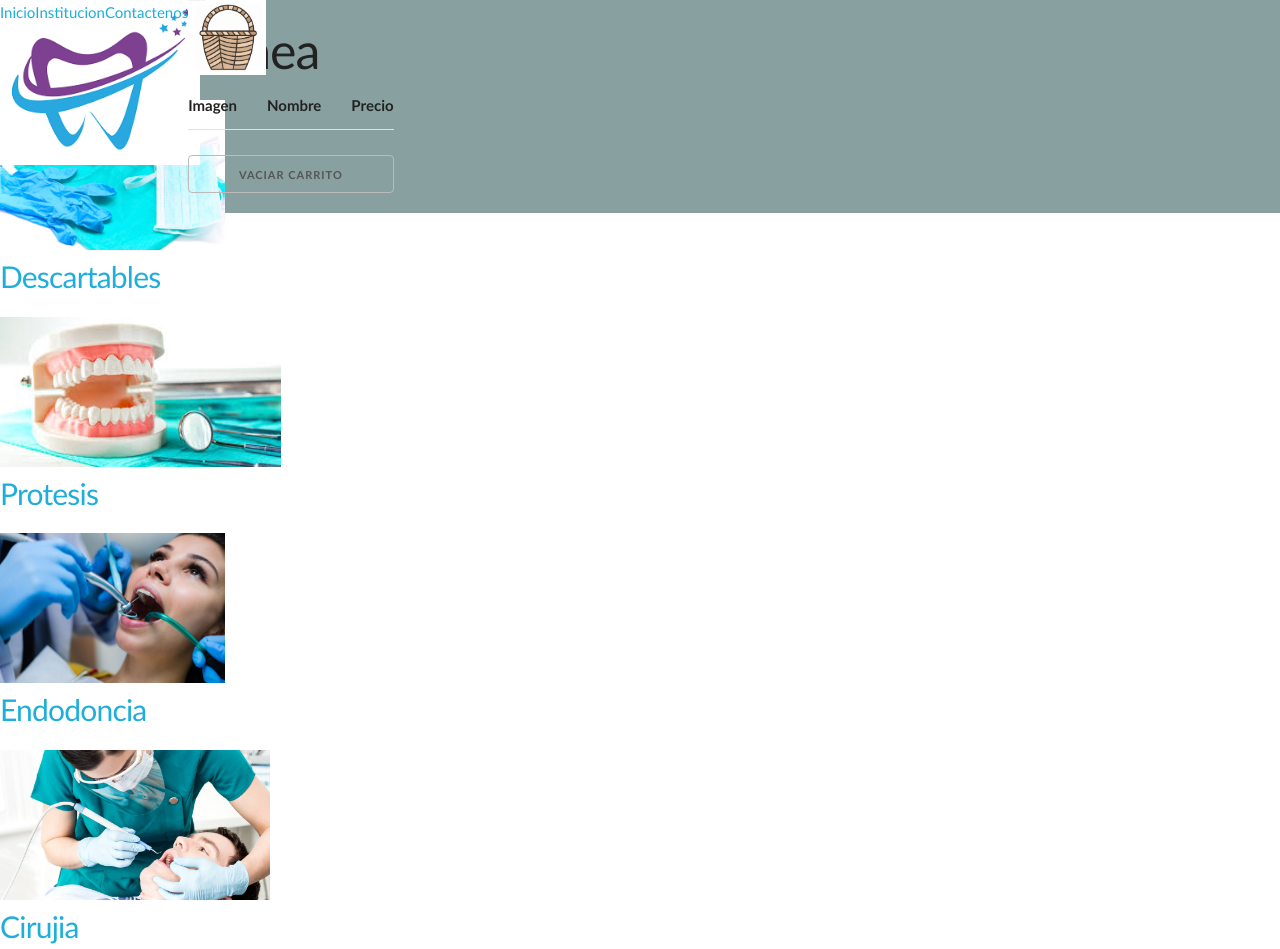
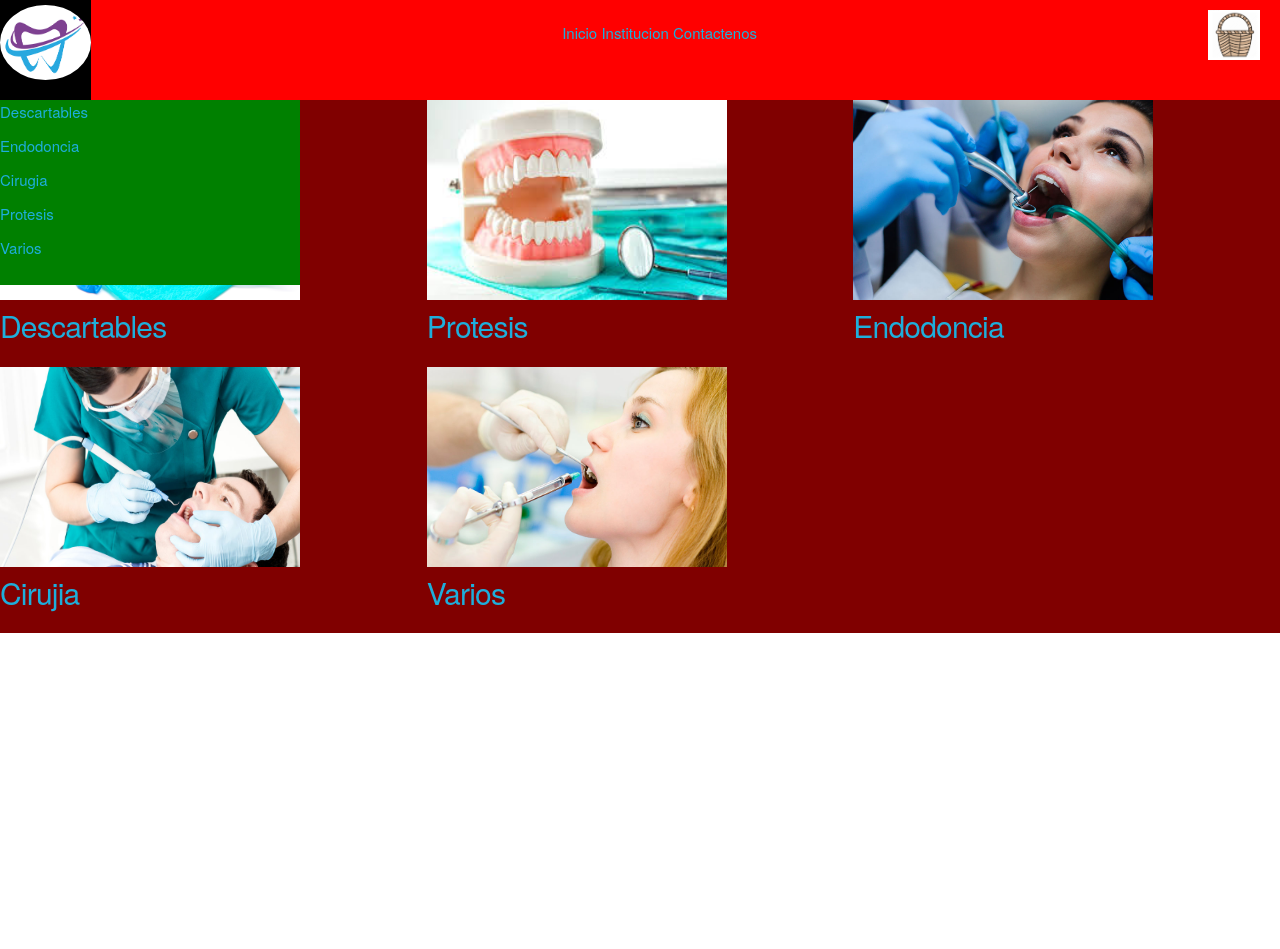
Before and after one commit to GeraGarro/Pagina-Venta-de-insumos, a plain HTML site: page index.html in a window 1280 px wide. Shown: the top 949 px of the page. After the commit the page ends 800 px from the top, so only its background shows below. Drawn offline with Linux system fonts and the light colour scheme.

Commit message:
nueva modifi

```diff
--- a/index.html
+++ b/index.html
@@ -19,12 +19,18 @@
                 <img src="imagenes/logo4.png" alt="">
             </div>
 
-<div class="contenedor_menu">
+
     <div class="menu">
         <nav><ul>
             <li><a href="">Inicio</a></li>
             <li><a href="">Institucion</a></li>
             <li><a href="">Contactenos</a></li>
+
+        </ul>
+    </nav>
+    </div>
+<div class="Carrito">
+    <ul>
         <li class="submenu">
             <img src="imagenes/carrito.png" alt="" id=img-carrito>
             <div id="carrito">
@@ -46,73 +52,72 @@
 
                      </li>
                  </ul>
-    </nav>
-    </div>
             </div>
 
     </header>
 
+    <div class="Categorias">
+        <ul>
+           <li><a href="">Descartables</a></li>
+            <li><a href="">Endodoncia</a></li>
+            <li><a href="">Cirugia</a></li>
+            <li><a href="">Protesis</a></li>
+            <li><a href="">Varios</a></li>
 
-<div id="lista-productos" class="contenedor">
+        </ul>
 
-        <h1 id="encabezado" class="encabezado">Pedido en linea</h1>
 
     </div>
 
-<div class="fila">
+<main>
 
-    <div class="cuatro-columnas">
-        <div class="producto">
-            <img src="descartables.jpg" alt="u-full-width">
-            <div class="info-producto">
+    <div class="Contenedor_Productos">
+
+
+        <div class="Producto">
+            <img src="descartables.jpg" alt="">
+            <div class="Nombre_Producto">
 
                 <a href="Materiales/Descartables/descartables.html"> <h4>Descartables</h4></a>
             </div>
         </div>
 
-    </div>
-    <div class="cuatro-columnas">
-        <div class="producto">
+
+        <div class="Producto">
             <img src="Protesis.jpeg" alt="">
-            <div class="info-producto">
+            <div class="Nombre_Producto">
 
                 <a href="Materiales/Protesis/protesis.html"><h4>Protesis</h4></a>
             </div>
         </div>
 
-    </div>
-    <div class="cuatro-columnas">
-        <div class="producto">
+
+        <div class="Producto">
             <img src="endodoncia.jpg" alt="">
-            <div class="info-producto">
+            <div class="Nombre_Producto">
 
                 <a href="Materiales/Endodoncia/endodoncia.html"><h4>Endodoncia</h4></a>
 
             </div>
         </div>
 
-    </div>
-    <div class="cuatro-columnas">
-        <div class="producto">
+
+        <div class="Producto">
             <img src="cirugia-bucal.jpg" alt="">
-            <div class="info-producto">
+            <div class="Nombre_Producto">
                <a href="Materiales/Cirugia/cirugia.html"><h4>Cirujia</h4></a>
             </div>
         </div>
 
-    </div>
-    <div class="cuatro-columnas">
-        <div class="producto">
+        <div class="Producto">
             <img src="varios.jpg" alt="">
-            <div class="info-producto">
+            <div class="Nombre_Producto">
 
                 <a href="Materiales/Varios/varios.html"><h4>Varios</h4></a>
             </div>
         </div>
-
     </div>
-</div>
-
+</main>
 
 </body>
 
--- a/styles.css
+++ b/styles.css
@@ -1,54 +1,95 @@
-*{margin: 0;
-    padding: 0;
+*{padding: 0;
+    margin: 0;
+    text-decoration: none;
+    list-style: none;
     box-sizing: border-box;
-    font-family: 'Gill Sans', 'Gill Sans MT', Calibri, 'Trebuchet MS', sans-serif;
-    text-decoration: none;
+
+
 
 }
 
+*,*::before,*::after{
+box-sizing: inherit;
 
-header{
-    width: 100%;
-    height: 20px;
-    top: 0;
-    left: 0;
-    background: green;
+}
+.logo{padding-top: 10px;
+    height: 100px;
+    background: black;
+
 
 }
 
-
 .logo img{
-    width: 200px;
-    position: absolute;
+    height: 75px;
+    border-radius: 80%;
 }
 
-.menu{
-   width: 100%;
-    margin: auto;
-    height: 100%;
+.Producto img{
+height: 200px;
+width: 300px;;
+
+}
+.submenu{
+    position: relative;
+    left: -20px;
 }
 
-nav{height: 100%;
-    background: rgb(136, 161, 160);
+.submenu #carrito{
+    display: none;
+
 }
 
-nav > ul{
-    height: 100%;
-    display: flex;
+.submenu:hover #carrito{
+    display: block;
+    position: absolute;
+    right: 0;
+    color: white;
+    top: 100%;
+    z-index: 1;
+    background-color: tomato;
+
 }
 
+.vacio{
 
-nav > ul > li{
-    height: 100%;
-    list-style: none;
-    position: relative;
 
 }
-.submenu img{
-    height: 75px;
+.Categorias{
+    width: 300px;
+
+
+    position: absolute;
+background: green;
+
 }
 
-.producto img{
-height: 150px;
+header{background: red;
+width: 100%;
+height: 100px;
+display: flex;
+justify-content: space-between;
+align-items: center;
 
 }
+
+a{
+    text-decoration: none;
+}
+
+.submenu img{
+height: 50px;
+
+}
+
+nav ul li{
+display: inline-block;
+line-height: 100px;
+
+}
+
+.Contenedor_Productos{
+    position: ;
+    background: maroon;
+    display: grid;
+    grid-template-columns: repeat(3,1fr);
+}
```
Lines whose indentation alone changed are shown as unchanged.
